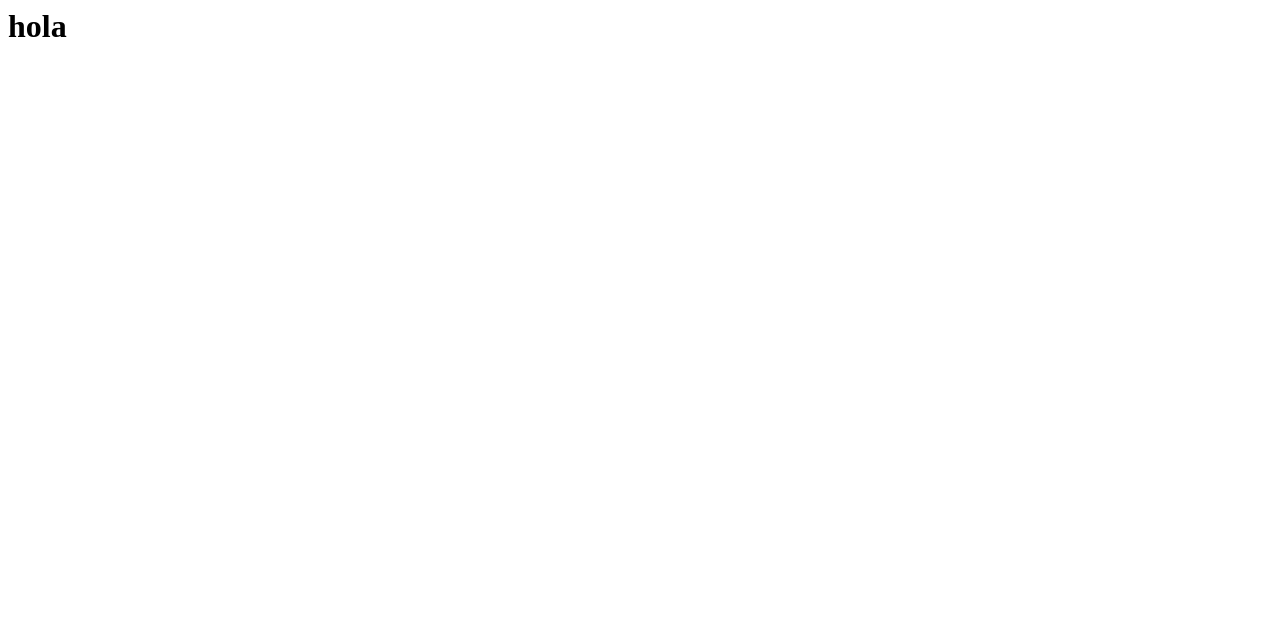
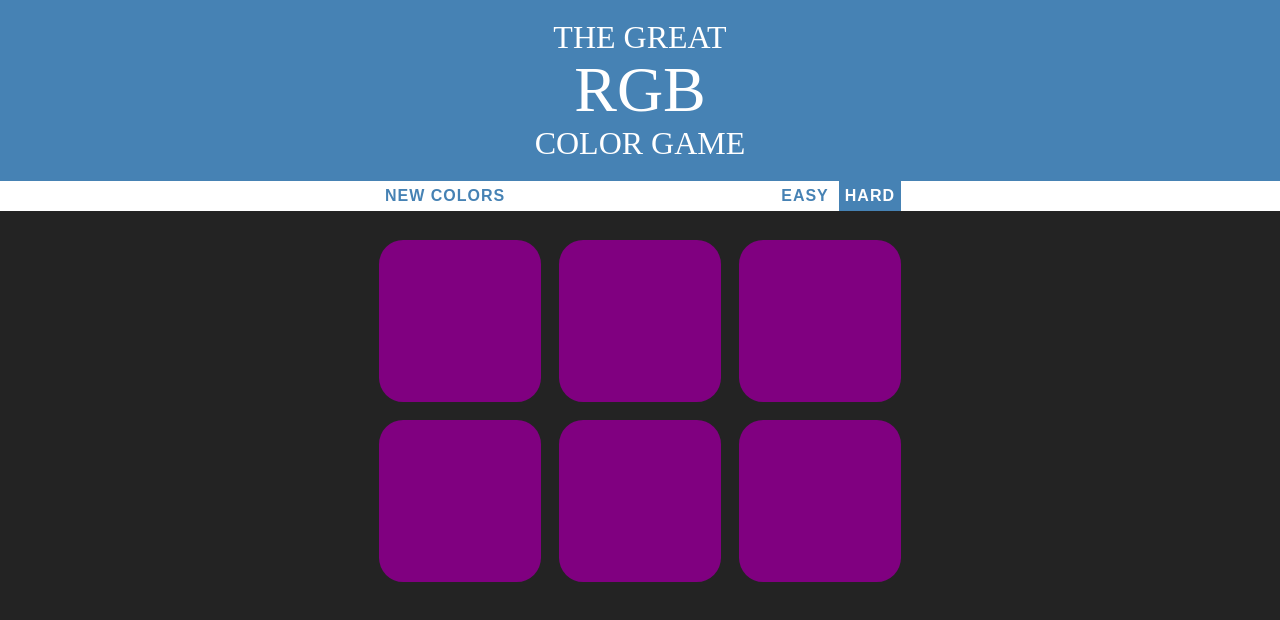
Before and after one commit to Kiri23/Web-Development, a plain HTML site: page index.html in a window 1280 px wide. Drawn offline with Linux system fonts and the light colour scheme; files that its build step writes are made by us from their sources.

Commit message:
Update index.html

```diff
--- a/index.html
+++ b/index.html
@@ -1 +1,33 @@
-<h1> hola </h1>
+<!DOCTYPE html>
+<html lang="en">
+<head>
+	<title>Color Game Project</title>
+	<link rel="stylesheet" type="text/css" href="colorGame.css">
+
+</head>
+<body>
+<h1>
+The Great
+<br> <!-- br- make a new line - break something -->
+<span id = "colorDisplay">RGB</span>
+</br>
+Color Game
+</h1>
+<div id="stripe"> <!-- the dip for the toolbar -->
+	<button id="reset">New Colors</button>
+	<span id="message" > </span> <!-- the message for try again or play again  -->
+	<button class ="mode">Easy</button>
+	<button class = "mode selected">Hard</button>
+</div>
+
+	<div id="container">
+		<div class="square"></div>
+		<div class="square"></div>
+		<div class="square"></div>
+		<div class="square"></div>
+		<div class="square"></div>
+		<div class="square"></div>
+	</div> <!-- end of div Container  -->
+<script type ="text/javascript" src="colorGame.js"></script>
+</body>
+</html>
```
